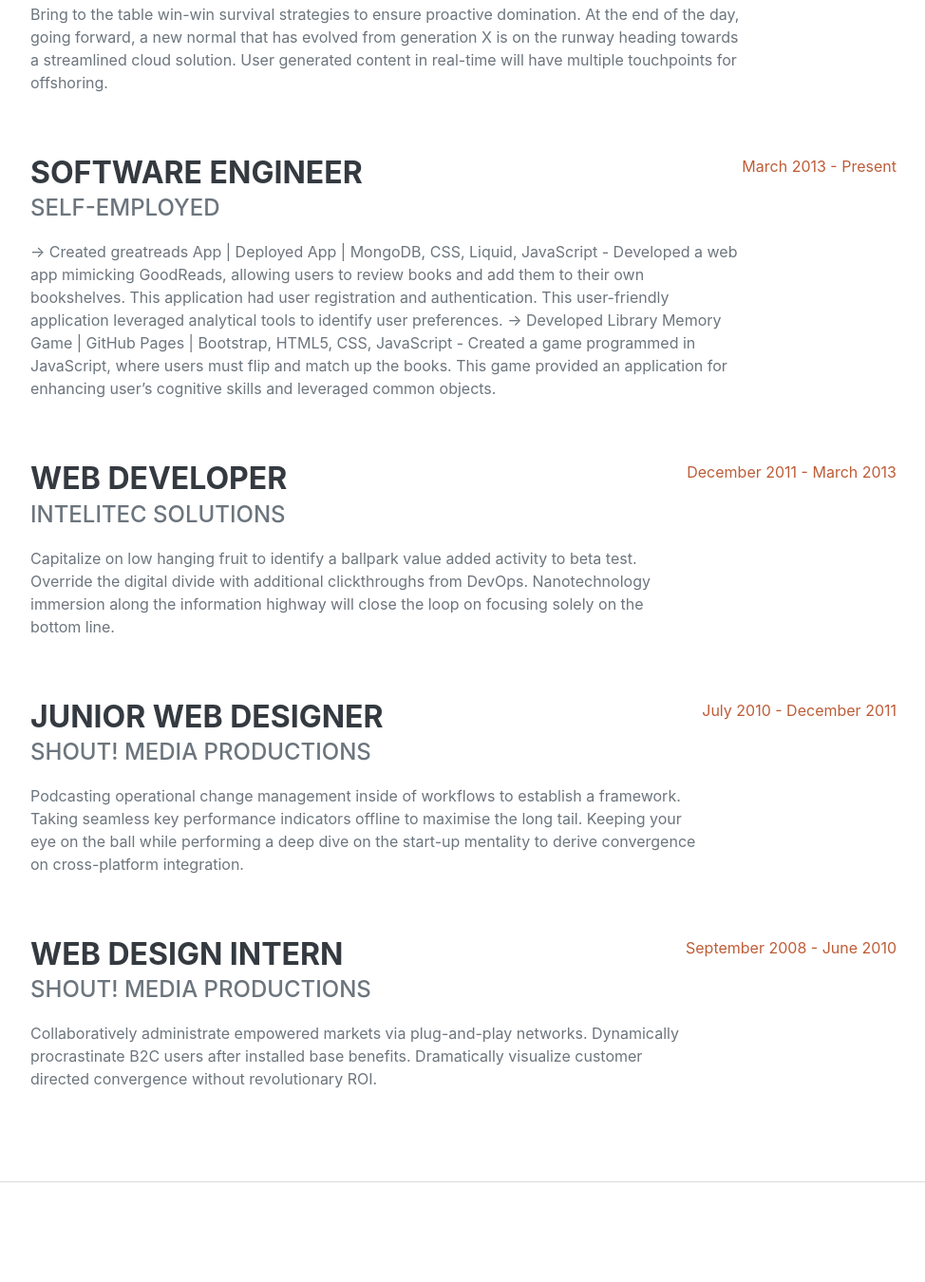
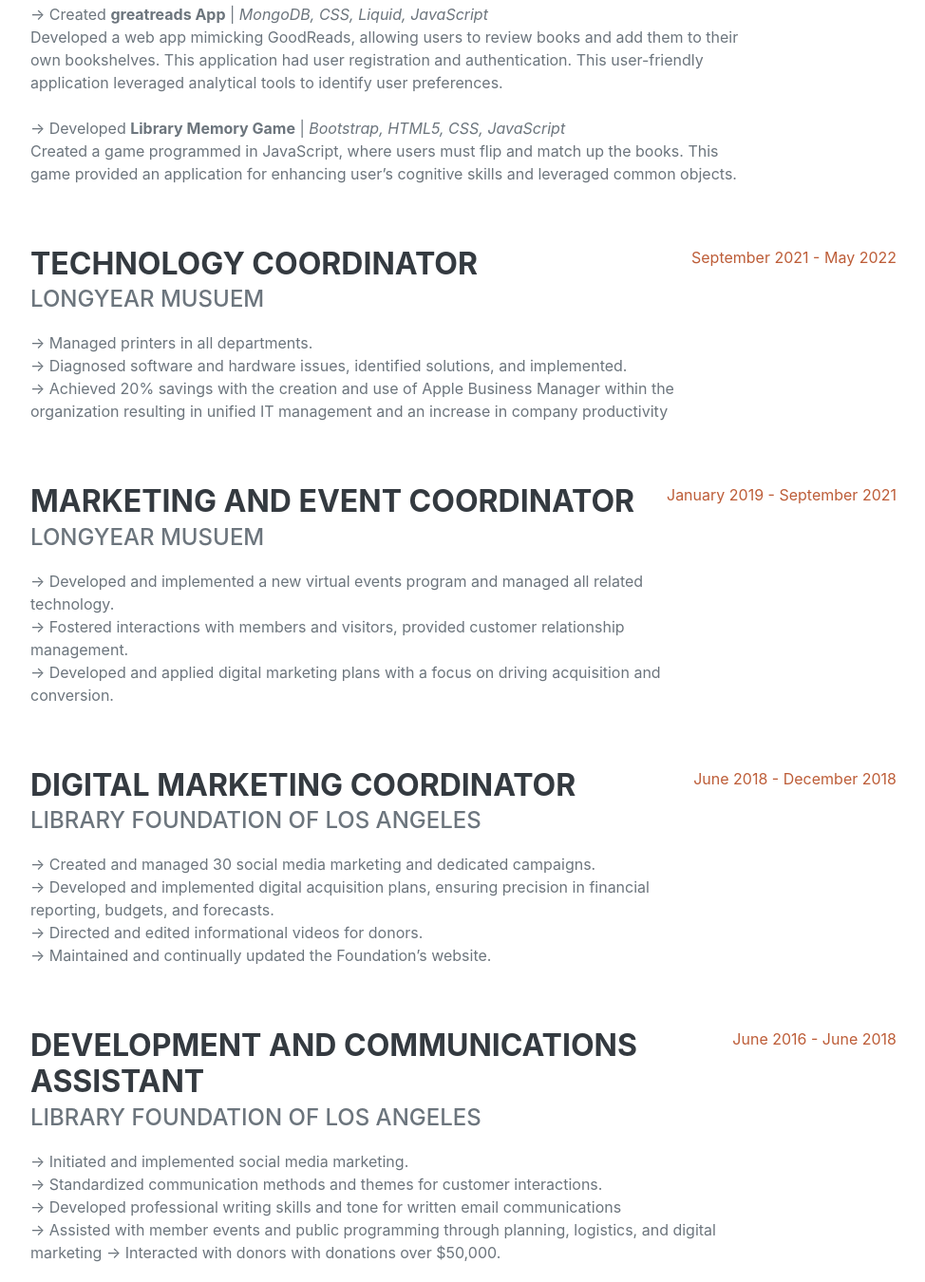
Before and after one commit to kmcaloney15/katy-mcaloney-portfolio, a plain HTML site: page index.html in a window 1280 px wide. Shown: the part 1762-3112 px from the top of the page at 95% size, without its empty margins (288-1262 px from the left). Drawn offline with nearby package versions, Linux system fonts and the light colour scheme; a web font is replaced by a local one.

Commit message:
expierence added

```diff
--- a/index.html
+++ b/index.html
@@ -136,7 +136,7 @@
         <section class="resume-section" id="experience">
             <div class="resume-section-content">
                 <h2 class="mb-5">Experience</h2>
-                <div class="d-flex flex-column flex-md-row justify-content-between mb-5">
+                <!-- <div class="d-flex flex-column flex-md-row justify-content-between mb-5">
                     <div class="flex-grow-1">
                         <h3 class="mb-0">Senior Web Developer</h3>
                         <div class="subheading mb-3">Intelitec Solutions</div>
@@ -146,54 +146,64 @@
                             multiple touchpoints for offshoring.</p>
                     </div>
                     <div class="flex-shrink-0"><span class="text-primary">March 2013 - Present</span></div>
-                </div>
+                </div> -->
                 <div class="d-flex flex-column flex-md-row justify-content-between mb-5">
                     <div class="flex-grow-1">
                         <h3 class="mb-0">Software Engineer</h3>
                         <div class="subheading mb-3">Self-Employed</div>
-                        <p>→ Created greatreads App | Deployed App | MongoDB, CSS, Liquid, JavaScript - Developed a web
-                            app mimicking GoodReads, allowing users to review books and add them to their own
-                            bookshelves. This application had user registration and authentication. This user-friendly
-                            application leveraged analytical tools to identify user preferences.
-
-                            → Developed Library Memory Game | GitHub Pages | Bootstrap, HTML5, CSS, JavaScript - Created
-                            a game programmed in JavaScript, where users must flip and match up the books. This game
-                            provided an application for enhancing user’s cognitive skills and leveraged common objects.
+                        <p>→ Created <b>greatreads App</b> | <em>MongoDB, CSS, Liquid, JavaScript </em>  <br>
+                            Developed a web app mimicking GoodReads, allowing users to review books and add them to their own bookshelves. This application had user registration and authentication. This user-friendly application leveraged analytical tools to identify user preferences.<br>
+                            <br>
+                            → Developed <b>Library Memory Game</b> | <em> Bootstrap, HTML5, CSS, JavaScript </em> <br>
+                            Created a game programmed in JavaScript, where users must flip and match up the books. This game provided an application for enhancing user’s cognitive skills and leveraged common objects.
                         </p>
                     </div>
                     <div class="flex-shrink-0"><span class="text-primary">March 2013 - Present</span></div>
                 </div>
                 <div class="d-flex flex-column flex-md-row justify-content-between mb-5">
                     <div class="flex-grow-1">
-                        <h3 class="mb-0">Web Developer</h3>
-                        <div class="subheading mb-3">Intelitec Solutions</div>
-                        <p>Capitalize on low hanging fruit to identify a ballpark value added activity to beta test.
-                            Override the digital divide with additional clickthroughs from DevOps. Nanotechnology
-                            immersion along the information highway will close the loop on focusing solely on the bottom
-                            line.</p>
+                        <h3 class="mb-0">Technology Coordinator</h3>
+                        <div class="subheading mb-3">Longyear Musuem</div>
+                        <p>→       Managed printers in all departments. <br>
+                            →       Diagnosed software and hardware issues, identified solutions, and implemented.<br>
+                            →       Achieved 20% savings with the creation and use of Apple Business Manager within the organization resulting in unified IT management and an increase in company productivity </p>
                     </div>
-                    <div class="flex-shrink-0"><span class="text-primary">December 2011 - March 2013</span></div>
+                    <div class="flex-shrink-0"><span class="text-primary">September 2021 - May 2022</span></div>
                 </div>
                 <div class="d-flex flex-column flex-md-row justify-content-between mb-5">
                     <div class="flex-grow-1">
-                        <h3 class="mb-0">Junior Web Designer</h3>
-                        <div class="subheading mb-3">Shout! Media Productions</div>
-                        <p>Podcasting operational change management inside of workflows to establish a framework. Taking
-                            seamless key performance indicators offline to maximise the long tail. Keeping your eye on
-                            the ball while performing a deep dive on the start-up mentality to derive convergence on
-                            cross-platform integration.</p>
+                        <h3 class="mb-0">Marketing and Event Coordinator</h3>
+                        <div class="subheading mb-3">Longyear Musuem</div>
+                        <p>→       Developed and implemented a new virtual events program and managed all related technology.<br>
+                            →      Fostered interactions with members and visitors, provided customer relationship management.<br>
+                            →      Developed and applied digital marketing plans with a focus on driving acquisition and conversion.</p>
                     </div>
-                    <div class="flex-shrink-0"><span class="text-primary">July 2010 - December 2011</span></div>
+                    <div class="flex-shrink-0"><span class="text-primary">January 2019 - September 2021</span></div>
                 </div>
+                <div class="d-flex flex-column flex-md-row justify-content-between mb-5">
+                    <div class="flex-grow-1">
+                        <h3 class="mb-0">Digital Marketing Coordinator</h3>
+                        <div class="subheading mb-3">Library Foundation of Los Angeles</div>
+                        <p>→       Created and managed 30 social media marketing and dedicated campaigns. <br>
+                            →       Developed and implemented digital acquisition plans, ensuring precision in financial reporting, budgets, and forecasts. <br>
+                            →      Directed and edited informational videos for donors.<br>
+                            →      Maintained and continually updated the Foundation’s website.
+                            </p>
+                    </div>
+                    <div class="flex-shrink-0"><span class="text-primary">June 2018 - December 2018</span></div>
+                </div>
+
                 <div class="d-flex flex-column flex-md-row justify-content-between">
                     <div class="flex-grow-1">
-                        <h3 class="mb-0">Web Design Intern</h3>
-                        <div class="subheading mb-3">Shout! Media Productions</div>
-                        <p>Collaboratively administrate empowered markets via plug-and-play networks. Dynamically
-                            procrastinate B2C users after installed base benefits. Dramatically visualize customer
-                            directed convergence without revolutionary ROI.</p>
+                        <h3 class="mb-0">Development and Communications Assistant</h3>
+                        <div class="subheading mb-3">Library Foundation of Los Angeles</div>
+                        <p>→        Initiated and implemented social media marketing.<br>
+                            →      Standardized communication methods and themes for customer interactions.<br>
+                            →        Developed professional writing skills and tone for written email communications <br>
+                            →      Assisted with member events and public programming through planning, logistics, and digital marketing
+                            →      Interacted with donors with donations over $50,000.</p>
                     </div>
-                    <div class="flex-shrink-0"><span class="text-primary">September 2008 - June 2010</span></div>
+                    <div class="flex-shrink-0"><span class="text-primary">June 2016 - June 2018</span></div>
                 </div>
             </div>
         </section>
```
